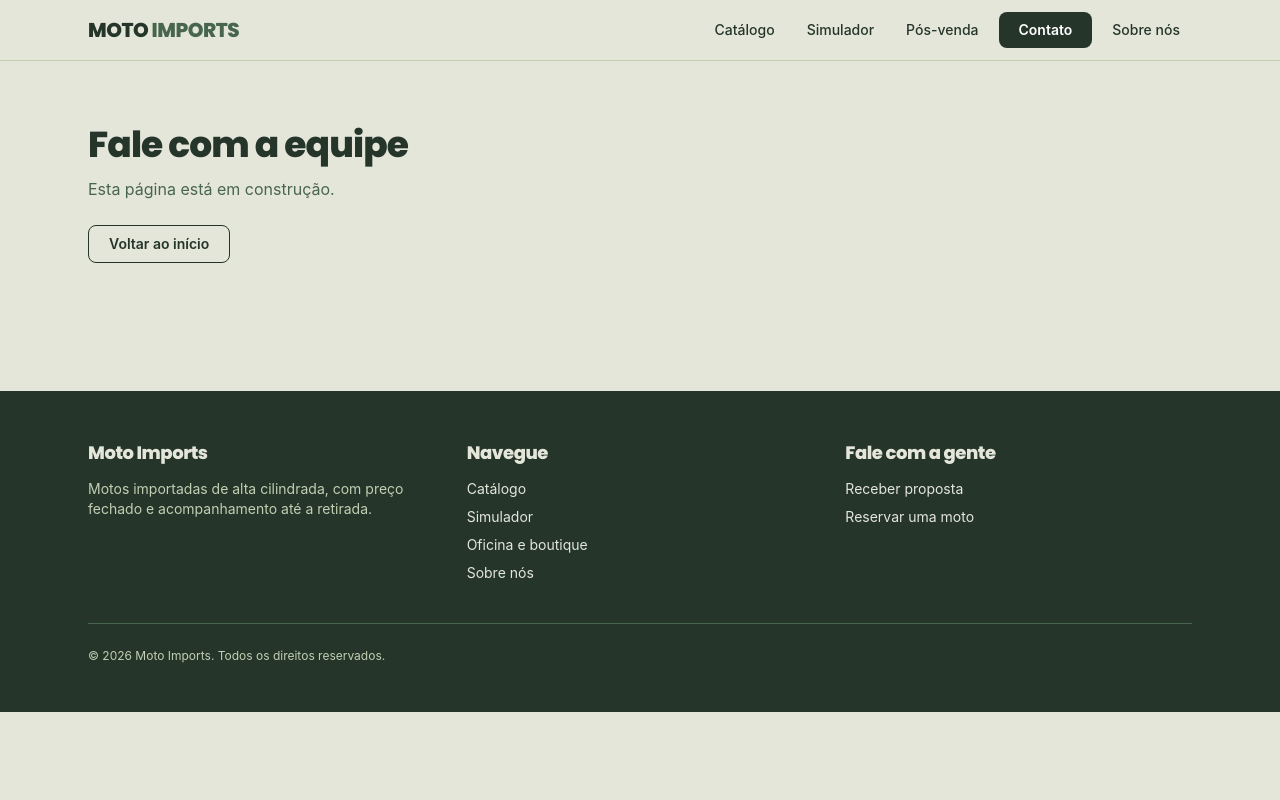
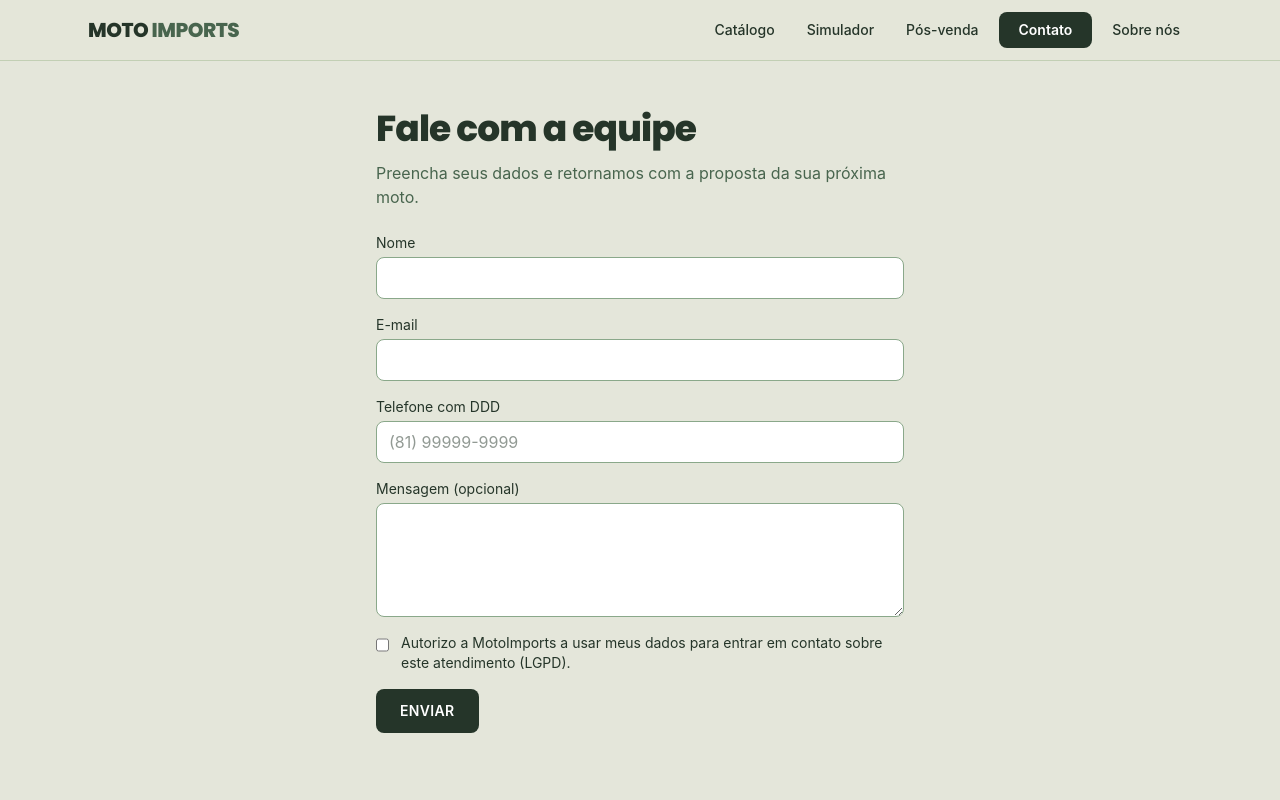
Before and after one commit to diasDev09/MotoImports, a React (Vite) app: page /contato in a window 1280 px wide. Shown: the top 800 px of the page. Built offline with nearby package versions, Linux system fonts and the light colour scheme.

Commit message:
feat(contato): formulário de lead com React Hook Form e página de contato (RF-01)

```diff
--- a/src/App.tsx
+++ b/src/App.tsx
@@ -4,6 +4,7 @@ import Footer from './components/Footer.tsx'
 import Placeholder from './components/Placeholder.tsx'
 import Home from './pages/Home.tsx'
 import Catalogo from './pages/Catalogo.tsx'
+import Contato from './pages/Contato.tsx'
 
 // Cada colega troca o <Placeholder /> da sua rota pela página real.
 
@@ -16,7 +17,7 @@ export default function App() {
           <Route path="/" element={<Home />} />
           <Route path="/catalogo" element={<Catalogo />} />
           <Route path="/moto/:id" element={<Placeholder titulo="Detalhes da moto" />} />
-          <Route path="/contato" element={<Placeholder titulo="Fale com a equipe" />} />
+          <Route path="/contato" element={<Contato />} />
           <Route path="/simulador" element={<Placeholder titulo="Simulador de financiamento" />} />
           <Route path="/checkout" element={<Placeholder titulo="Reserva e retirada" />} />
           <Route path="/pos-venda" element={<Placeholder titulo="Pós-venda e boutique" />} />
--- /dev/null
+++ b/src/components/LeadForm.tsx
@@ -0,0 +1,128 @@
+import { useForm } from 'react-hook-form'
+import type { ReactNode } from 'react'
+import { zodResolver } from '@hookform/resolvers/zod'
+import { leadSchema } from '../domain/lead.ts'
+import type { Lead, LeadEntrada, LeadRegistrado } from '../domain/lead.ts'
+
+const estiloInput = 'rounded-lg border border-musgo-400 bg-white px-3 py-2 text-musgo-900'
+
+// Campo reutilizável: rótulo ligado ao input, erro anunciado por leitores de tela.
+function Campo({
+    id,
+    rotulo,
+    erro,
+    children,
+}: {
+    id: string
+    rotulo: string
+    erro?: string
+    children: ReactNode
+}) {
+    return (
+        <div className="flex flex-col gap-1">
+            <label htmlFor={id} className="text-sm">
+                {rotulo}
+            </label>
+            {children}
+            {erro && (
+                <p id={`${id}-erro`} role="alert" className="text-sm font-medium text-erro">
+                    {erro}
+                </p>
+            )}
+        </div>
+    )
+}
+
+interface LeadFormProps {
+    aoEnviar: (lead: LeadRegistrado) => void
+    motoInteresse?: { id: string; nome: string } | null
+}
+
+export default function LeadForm({ aoEnviar, motoInteresse }: LeadFormProps) {
+    const {
+        register,
+        handleSubmit,
+        reset,
+        formState: { errors, isSubmitSuccessful },
+    } = useForm<LeadEntrada, unknown, Lead>({
+        resolver: zodResolver(leadSchema),
+        defaultValues: { nome: '', email: '', telefone: '', mensagem: '', consentimento: false },
+    })
+
+    function enviar(dados: Lead) {
+        // dados já chegam validados e com o telefone só com dígitos
+        aoEnviar({ ...dados, motoId: motoInteresse?.id ?? null })
+        reset()
+    }
+
+    // props comuns a todos os inputs: ligação com o erro e estado inválido (acessibilidade)
+    const acessivel = (campo: keyof LeadEntrada) => ({
+        'aria-invalid': errors[campo] ? ('true' as const) : ('false' as const),
+        'aria-describedby': errors[campo] ? `${campo}-erro` : undefined,
+    })
+
+    return (
+        <form className="mt-6 flex flex-col gap-4" onSubmit={handleSubmit(enviar)} noValidate>
+            {motoInteresse && (
+                <p>
+                    Moto de interesse: <strong>{motoInteresse.nome}</strong>
+                </p>
+            )}
+
+            <Campo id="nome" rotulo="Nome" erro={errors.nome?.message}>
+                <input id="nome" type="text" autoComplete="name" className={estiloInput} {...acessivel('nome')} {...register('nome')} />
+            </Campo>
+
+            <Campo id="email" rotulo="E-mail" erro={errors.email?.message}>
+                <input id="email" type="email" autoComplete="email" className={estiloInput} {...acessivel('email')} {...register('email')} />
+            </Campo>
+
+            <Campo id="telefone" rotulo="Telefone com DDD" erro={errors.telefone?.message}>
+                <input
+                    id="telefone"
+                    type="tel"
+                    autoComplete="tel"
+                    placeholder="(81) 99999-9999"
+                    className={estiloInput}
+                    {...acessivel('telefone')}
+                    {...register('telefone')}
+                />
+            </Campo>
+
+            <Campo id="mensagem" rotulo="Mensagem (opcional)" erro={errors.mensagem?.message}>
+                <textarea id="mensagem" rows={4} className={estiloInput} {...acessivel('mensagem')} {...register('mensagem')} />
+            </Campo>
+
+            <div className="flex items-start gap-3">
+                <input
+                    id="consentimento"
+                    type="checkbox"
+                    className="mt-1 size-4 accent-musgo-600"
+                    {...acessivel('consentimento')}
+                    {...register('consentimento')}
+                />
+                <label htmlFor="consentimento" className="text-sm">
+                    Autorizo a MotoImports a usar meus dados para entrar em contato sobre este atendimento (LGPD).
+                </label>
+            </div>
+            {errors.consentimento && (
+                <p id="consentimento-erro" role="alert" className="text-sm font-medium text-erro">
+                    {errors.consentimento.message}
+                </p>
+            )}
+
+            <button
+                type="submit"
+                className="self-start rounded-lg bg-musgo-900 px-6 py-3 text-sm font-semibold uppercase tracking-wide text-white hover:bg-musgo-600"
+            >
+                Enviar
+            </button>
+
+            {isSubmitSuccessful && (
+                <p role="status" className="rounded-lg border border-musgo-400 bg-musgo-200 p-4">
+                    Recebemos seu contato! Nossa equipe fala com você em breve.
+                </p>
+            )}
+        </form>
+    )
+}
--- /dev/null
+++ b/src/pages/Contato.tsx
@@ -0,0 +1,18 @@
+import LeadForm from '../components/LeadForm.tsx'
+import { useApp } from '../context/AppContext.ts'
+
+export default function Contato() {
+    const { motoSelecionada, registrarLead } = useApp()
+
+    return (
+        <section className="py-12">
+            <div className="mx-auto max-w-xl px-6">
+                <h1 className="text-4xl">Fale com a equipe</h1>
+                <p className="mt-3 text-musgo-600">
+                    Preencha seus dados e retornamos com a proposta da sua próxima moto.
+                </p>
+                <LeadForm aoEnviar={registrarLead} motoInteresse={motoSelecionada} />
+            </div>
+        </section>
+    )
+}
```
Also changed, not shown: 2 other files (tests, documents, lock files or other folders).
